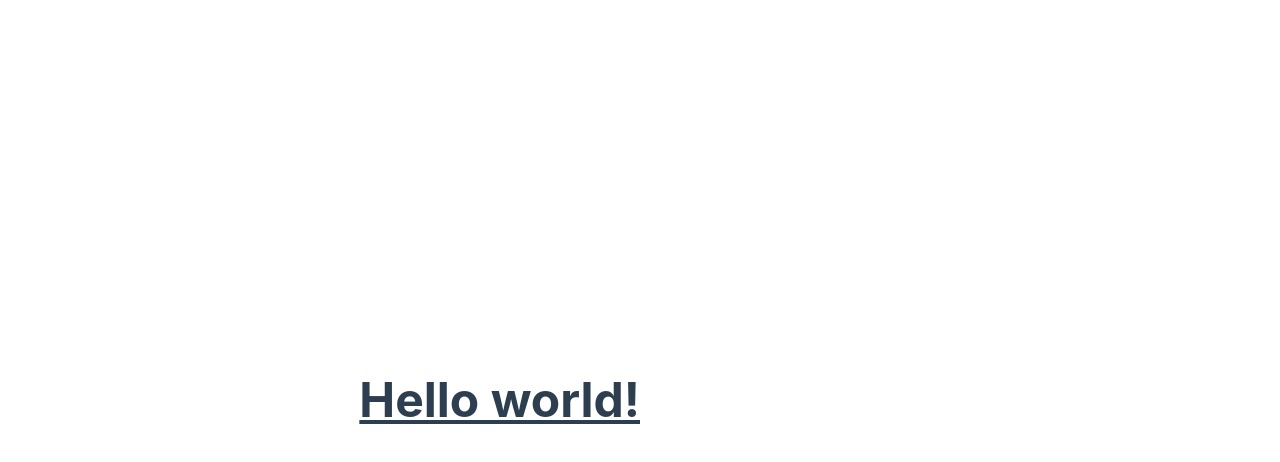
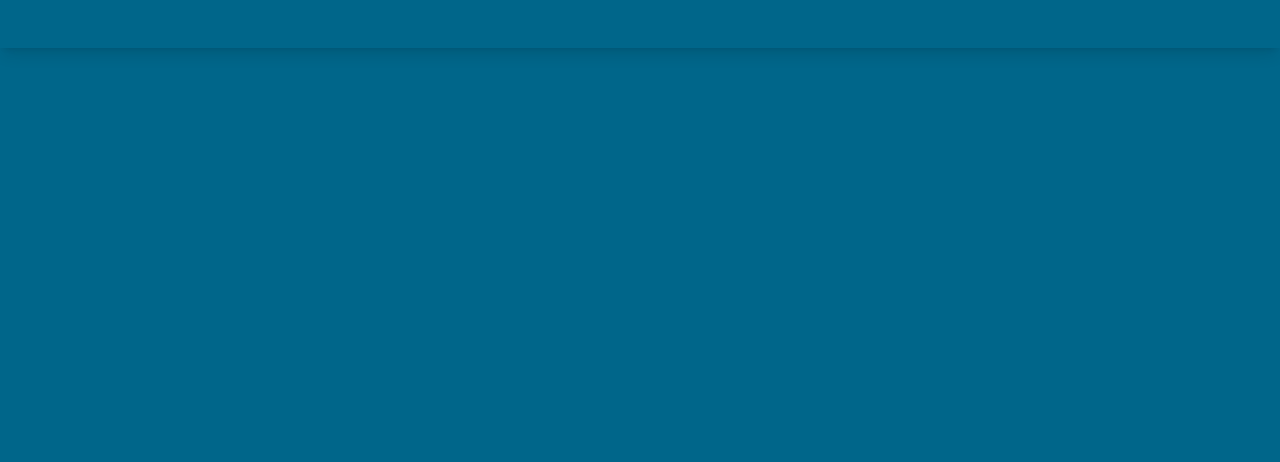
Before and after one commit to hossampy/weather-app-vue, a Vue app: page / in a window 1280 px wide. Shown: the top 462 px of the page. Built offline with nearby package versions, Linux system fonts and the light colour scheme.

Commit message:
add navbar

```diff
--- a/index.html
+++ b/index.html
@@ -4,6 +4,9 @@
     <meta charset="UTF-8">
     <link rel="icon" href="/favicon.ico">
     <meta name="viewport" content="width=device-width, initial-scale=1.0">
+    <link rel="stylesheet" href="https://cdnjs.cloudflare.com/ajax/libs/font-awesome/6.5.1/css/all.min.css"
+      integrity="sha512-DTOQO9RWCH3ppGqcWaEA1BIZOC6xxalwEsw9c2QQeAIftl+Vegovlnee1c9QX4TctnWMn13TZye+giMm8e2LwA=="
+      crossorigin="anonymous" referrerpolicy="no-referrer" />
     <title>Vite App</title>
   </head>
   <body>
--- a/src/App.vue
+++ b/src/App.vue
@@ -1,14 +1,41 @@
-<template>
-  <RouterView />
+ <template>
+  <div class="flex flex-col min-h-screen font-Roboto bg-weather-primary">
+    <site-navigation></site-navigation>
+    <router-view> </router-view>
+  </div>
 </template>
 
 <script>
 import { RouterView } from 'vue-router';
+import SiteNavigation from './components/SiteNavigation.vue';
+
 export default {
+  components: {
+    RouterView,
+    SiteNavigation
+  }
+}
+</script>
 
+ <!--  <template>
+  <div> <site-navigation> </site-navigation>
+  <router-view> </router-view>
+  <RouterView />
+</div>
+
+</template>
+
+<script>
+import { RouterView } from 'vue-router';
+import SiteNavigation from './components/SiteNavigation.vue';
+export default {
+components:{
+
+SiteNavigation
+}
 }
 </script>
 
 <style>
 
-</style>
+</style>  -->
--- /dev/null
+++ b/src/components/SiteNavigation.vue
@@ -0,0 +1,15 @@
+<template>
+ <header class="sticky top-0 bg-weather-primary shadow-lg">
+    <nav class="container  flex flex-col sm:flex-row items-center gap-4 text-white py-6"></nav>
+ </header>
+</template>
+
+<script>
+export default {
+    setup () {
+
+
+        return {}
+    }
+}
+</script>
--- a/src/main.js
+++ b/src/main.js
@@ -1,4 +1,4 @@
-import './assets/main.css'
+/*import './assets/main.css'*/
 
 import { createApp } from 'vue'
 import App from './App.vue'
--- a/src/views/HomeView.vue
+++ b/src/views/HomeView.vue
@@ -1,7 +1,5 @@
 <template>
-  <h1 className="text-5xl font-bold underline">
-      Hello world!
-    </h1>
+
 </template>
 
 <script>
```
